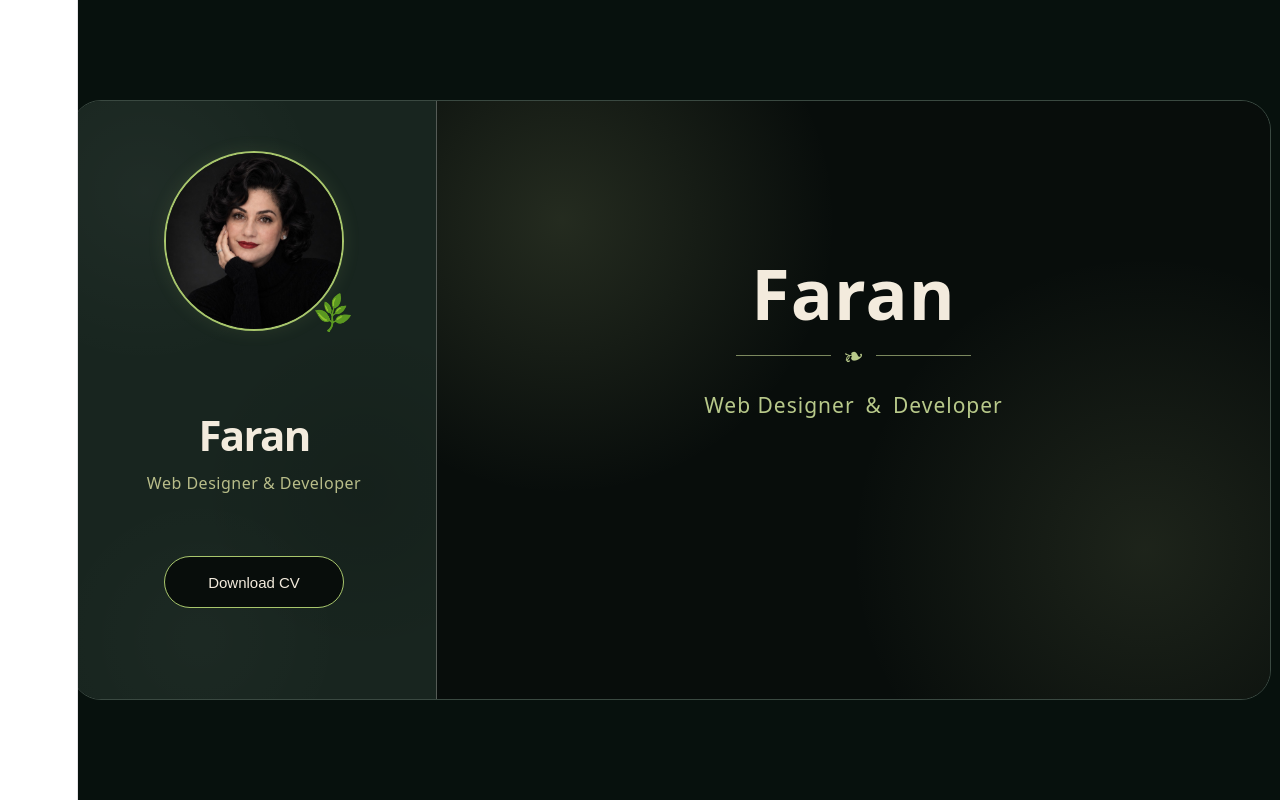
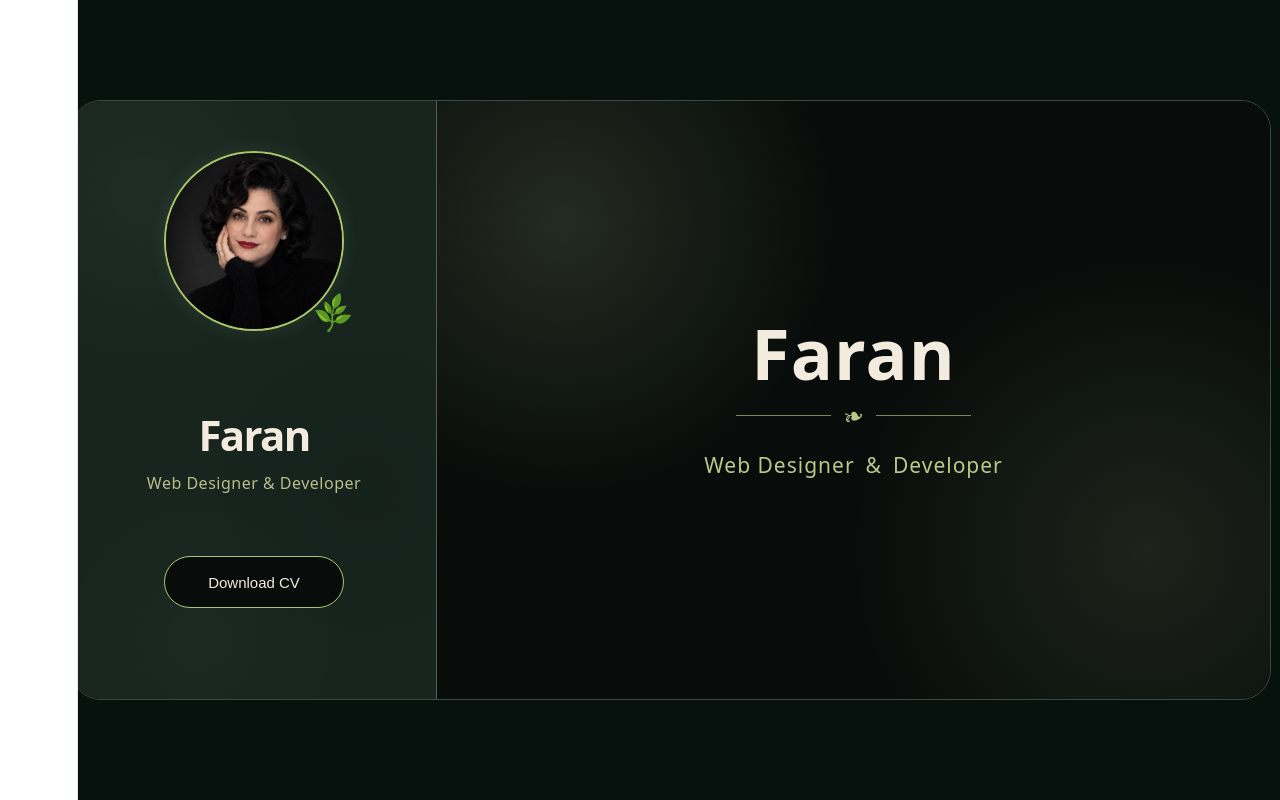
Before and after one commit to faran-studio/faran-portfolio, a React (Vite) app: page / in a window 1280 px wide. Shown: the top 800 px of the page. Built offline with nearby package versions, Linux system fonts and the light colour scheme.

Commit message:
Add initial page motion system

```diff
--- a/src/App.css
+++ b/src/App.css
@@ -2260,7 +2260,6 @@
   font-size: 22px;
 }
 
-
 /* ---------- SCROLLBAR ---------- */
 
 .portfolio-page::-webkit-scrollbar {
@@ -2275,3 +2274,93 @@
   background: rgba(184, 201, 138, 0.35);
   border-radius: 10px;
 }
+
+
+/* =========================================
+   MOTION 1 — SOFT RIGHT ENTRY
+   ========================================= */
+
+.content-panel {
+  perspective: 1200px;
+  overflow: hidden;
+}
+
+.page-stage {
+  width: 100%;
+  height: 100%;
+
+  animation:
+    page-enter-right
+    0.7s
+    cubic-bezier(0.22, 1, 0.36, 1)
+    both;
+
+  transform-origin: center center;
+  will-change: transform, opacity;
+}
+
+@keyframes page-enter-right {
+  from {
+    opacity: 0;
+
+    transform:
+      translateX(70px)
+      translateZ(-80px)
+      rotateY(-7deg)
+      scale(0.97);
+  }
+
+  to {
+    opacity: 1;
+
+    transform:
+      translateX(0)
+      translateZ(0)
+      rotateY(0)
+      scale(1);
+  }
+}
+/* =========================================
+   MOTION 2 — TOP DOWN LANDING
+   ABOUT PAGE ONLY
+   ========================================= */
+
+.page-motion-about {
+  animation:
+    page-enter-top
+    0.75s
+    cubic-bezier(0.22, 1, 0.36, 1)
+    both;
+}
+
+@keyframes page-enter-top {
+  from {
+    opacity: 0;
+
+    transform:
+      translateY(-90px)
+      translateZ(-100px)
+      rotateX(8deg)
+      scale(0.97);
+  }
+
+  70% {
+    opacity: 1;
+
+    transform:
+      translateY(8px)
+      translateZ(0)
+      rotateX(-1deg)
+      scale(1.005);
+  }
+
+  to {
+    opacity: 1;
+
+    transform:
+      translateY(0)
+      translateZ(0)
+      rotateX(0)
+      scale(1);
+  }
+}
--- a/src/App.tsx
+++ b/src/App.tsx
@@ -13,19 +13,31 @@ import Contact from './pages/Contact'
 function App() {
   const [activePage, setActivePage] = useState('home')
 
+  const handleNavigate = (page: string) => {
+    if (page === activePage) return
+
+    setActivePage(page)
+  }
+
+  const renderPage = () => {
+    if (activePage === 'home') return <Home />
+    if (activePage === 'about') return <About />
+    if (activePage === 'resume') return <Resume />
+    if (activePage === 'portfolio') return <Portfolio />
+    if (activePage === 'experiments') return <Experiments />
+    if (activePage === 'contact') return <Contact />
+
+    return <Home />
+  }
+
   return (
-    <PortfolioShell onNavigate={setActivePage}>
-      {activePage === 'home' && <Home />}
-
-      {activePage === 'about' && <About />}
-
-      {activePage === 'resume' && <Resume />}
-
-      {activePage === 'portfolio' && <Portfolio />}
-
-      {activePage === 'experiments' && <Experiments />}
-
-      {activePage === 'contact' && <Contact />}
+    <PortfolioShell onNavigate={handleNavigate}>
+      <div
+        key={activePage}
+        className={`page-stage page-motion-${activePage}`}
+      >
+        {renderPage()}
+      </div>
     </PortfolioShell>
   )
 }
```
